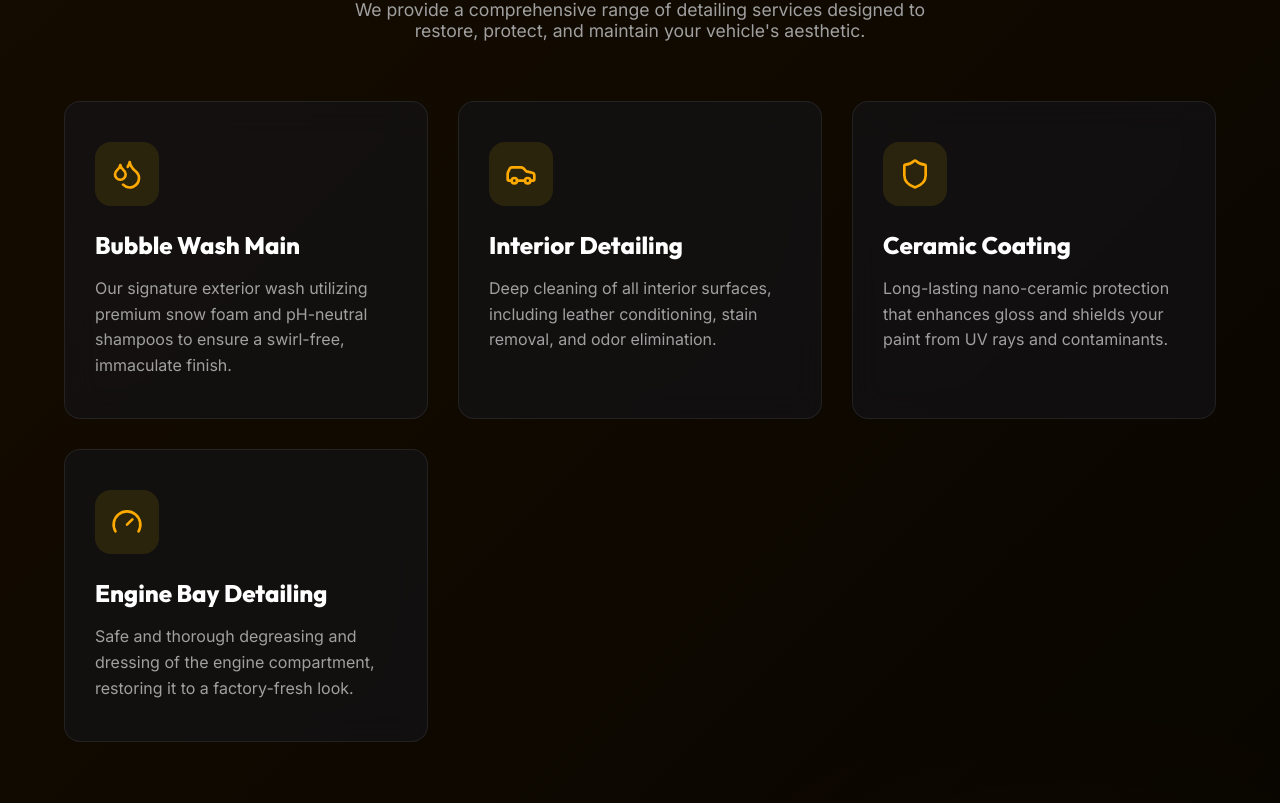
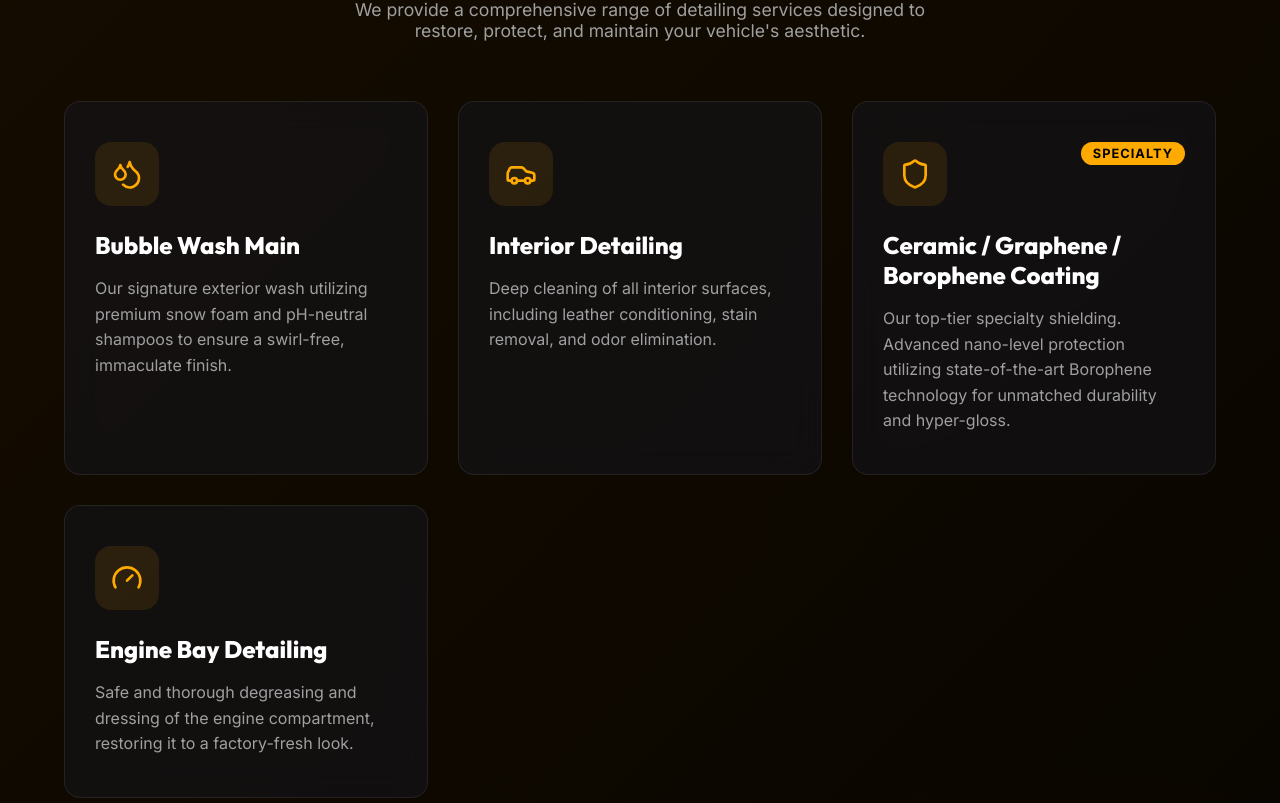
Before and after one commit to sabithlearnerspoint-collab/BubbleBee, a React (Vite) app: page / in a window 1280 px wide. Shown: the part 977-1780 px from the top of the page. Built offline with nearby package versions, Linux system fonts and the light colour scheme.

Commit message:
Added Ceramic/Graphene/Borophene Coating as a highlighted specialty service

```diff
--- a/src/components/Booking.jsx
+++ b/src/components/Booking.jsx
@@ -131,7 +131,7 @@ const Booking = () => {
                 <select name="serviceType" value={formData.serviceType} onChange={handleChange}>
                   <option value="Bubble Wash Main">Bubble Wash Main</option>
                   <option value="Interior Detailing">Interior Detailing</option>
-                  <option value="Ceramic Coating">Ceramic Coating</option>
+                  <option value="Ceramic / Graphene / Borophene Coating">Ceramic / Graphene / Borophene Coating (Specialty)</option>
                   <option value="Engine Bay Detailing">Engine Bay Detailing</option>
                 </select>
               </div>
--- a/src/components/Services.jsx
+++ b/src/components/Services.jsx
@@ -14,8 +14,9 @@ const services = [
   },
   {
     icon: <Shield size={32} color="var(--primary)" />,
-    title: 'Ceramic Coating',
-    description: 'Long-lasting nano-ceramic protection that enhances gloss and shields your paint from UV rays and contaminants.'
+    title: 'Ceramic / Graphene / Borophene Coating',
+    description: 'Our top-tier specialty shielding. Advanced nano-level protection utilizing state-of-the-art Borophene technology for unmatched durability and hyper-gloss.',
+    isSpecialty: true
   },
   {
     icon: <Gauge size={32} color="var(--primary)" />,
@@ -51,8 +52,15 @@ const Services = () => {
             className="glass-card"
             style={{ padding: '40px 30px', textAlign: 'left' }}
           >
-            <div style={{ marginBottom: '24px', background: 'rgba(255,215,0,0.1)', width: '64px', height: '64px', borderRadius: '16px', display: 'flex', alignItems: 'center', justifyContent: 'center' }}>
-              {service.icon}
+            <div style={{ display: 'flex', justifyContent: 'space-between', alignItems: 'flex-start', marginBottom: '24px' }}>
+              <div style={{ background: 'rgba(255,170,0,0.1)', width: '64px', height: '64px', borderRadius: '16px', display: 'flex', alignItems: 'center', justifyContent: 'center' }}>
+                {service.icon}
+              </div>
+              {service.isSpecialty && (
+                <span style={{ background: 'var(--primary)', color: '#000', fontSize: '0.8rem', fontWeight: 800, padding: '4px 12px', borderRadius: '50px', textTransform: 'uppercase', letterSpacing: '1px' }}>
+                  Specialty
+                </span>
+              )}
             </div>
             <h3 style={{ fontSize: '1.5rem', marginBottom: '16px', color: '#fff' }}>{service.title}</h3>
             <p style={{ color: 'var(--text-muted)', lineHeight: 1.6 }}>{service.description}</p>
```
